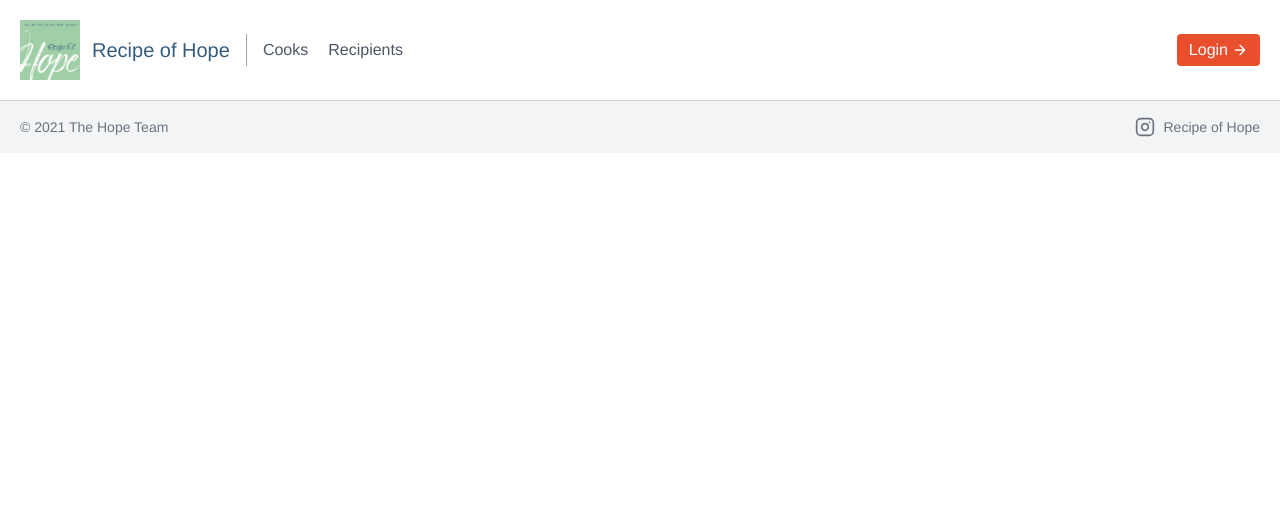
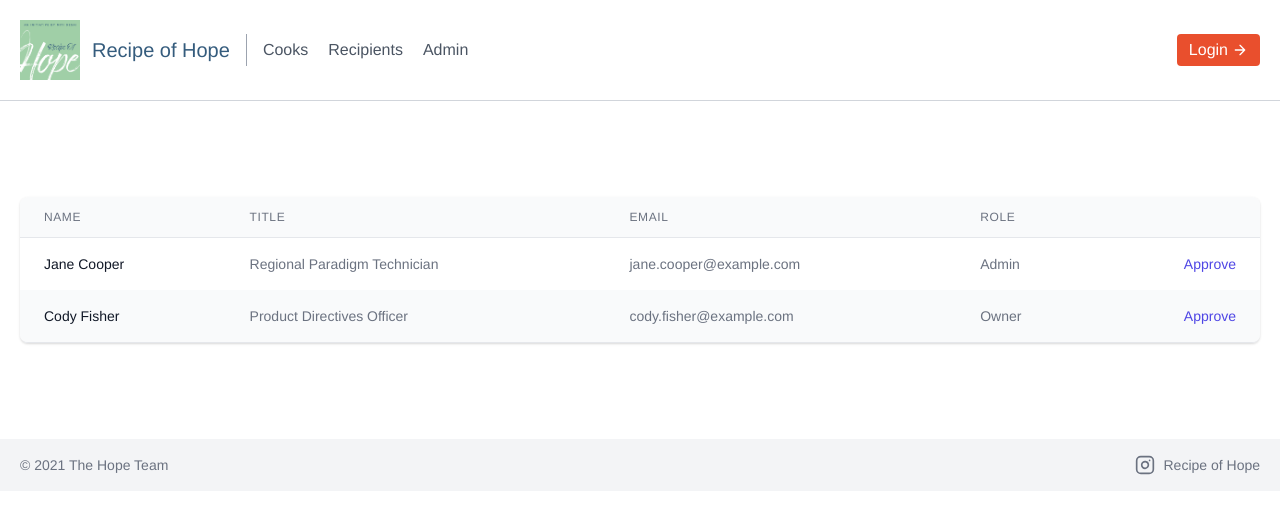
Before and after one commit to Recipeofhope/recipeofhope, a Vue app: page /admin in a window 1280 px wide. Shown: the top 514 px of the page. Built offline with nearby package versions, Linux system fonts and the light colour scheme.

Commit message:
intial commit for api integration

```diff
--- a/package.json
+++ b/package.json
@@ -16,6 +16,7 @@
     "@tailwindcss/forms": "^0.3.2",
     "@tailwindcss/postcss7-compat": "^2.0.2",
     "autoprefixer": "^9",
+    "axios": "^0.21.1",
     "bcrypt": "^5.0.1",
     "core-js": "^3.6.5",
     "dotenv": "^8.2.0",
--- a/src/components/Header.vue
+++ b/src/components/Header.vue
@@ -11,6 +11,7 @@
         <nav class="md:mr-auto md:ml-4 md:py-1 md:pl-4 md:border-l md:border-gray-400	flex flex-wrap items-center text-base justify-center">
           <router-link class="mr-5 hover:text-gray-900" to="/cook">Cooks</router-link>
           <router-link class="mr-5 hover:text-gray-900" to="/recipient">Recipients</router-link>
+          <router-link class="mr-5 hover:text-gray-900" to="/admin">Admin</router-link>
         </nav>
         <button class="inline-flex items-center text-white bg-button border-0 py-1 px-3 focus:outline-none hover:bg-button rounded mt-4 md:mt-0">
           Login
--- a/src/components/ProfileHeading.vue
+++ b/src/components/ProfileHeading.vue
@@ -10,7 +10,7 @@
           </svg>
         </span>
         <h2 class="text-2xl leading-7 text-gray-900 sm:text-3xl sm:truncate px-5">
-          <p class="font-bold">Hi, John Doe</p>
+          <p class="font-bold">Hi, {{name}}</p>
           <p class="text-sm text-gray-500 italic">Thank you for volunteeing as a cook.</p>
         </h2>
       </div>
@@ -22,3 +22,8 @@
     </div>
   </div>
 </template>
+<script>
+export default {
+  props: ['name']
+}
+</script>
--- a/src/router/index.js
+++ b/src/router/index.js
@@ -33,6 +33,14 @@ const routes = [
     // this generates a separate chunk (about.[hash].js) for this route
     // which is lazy-loaded when the route is visited.
     component: () => import(/* webpackChunkName: "about" */ '../views/Recipient.vue')
+  },
+  {
+    path: '/admin',
+    name: 'Admin',
+    // route level code-splitting
+    // this generates a separate chunk (about.[hash].js) for this route
+    // which is lazy-loaded when the route is visited.
+    component: () => import(/* webpackChunkName: "about" */ '../views/Admin.vue')
   }
 ]
 
--- /dev/null
+++ b/src/views/Admin.vue
@@ -0,0 +1,83 @@
+<template>
+  <div class="container px-5 py-24 mx-auto">
+    <div class="flex flex-col">
+      <div class="-my-2 overflow-x-auto sm:-mx-6 lg:-mx-8">
+        <div class="py-2 align-middle inline-block min-w-full sm:px-6 lg:px-8">
+          <div class="shadow overflow-hidden border-b border-gray-200 sm:rounded-lg">
+            <table class="min-w-full divide-y divide-gray-200">
+              <thead class="bg-gray-50">
+                <tr>
+                  <th scope="col" class="px-6 py-3 text-left text-xs font-medium text-gray-500 uppercase tracking-wider">
+                    Name
+                  </th>
+                  <th scope="col" class="px-6 py-3 text-left text-xs font-medium text-gray-500 uppercase tracking-wider">
+                    Title
+                  </th>
+                  <th scope="col" class="px-6 py-3 text-left text-xs font-medium text-gray-500 uppercase tracking-wider">
+                    Email
+                  </th>
+                  <th scope="col" class="px-6 py-3 text-left text-xs font-medium text-gray-500 uppercase tracking-wider">
+                    Role
+                  </th>
+                  <th scope="col" class="relative px-6 py-3">
+                    <span class="sr-only">Approve</span>
+                  </th>
+                </tr>
+              </thead>
+              <tbody>
+                <!-- Odd row -->
+                <tr class="bg-white">
+                  <td class="px-6 py-4 whitespace-nowrap text-sm font-medium text-gray-900">
+                    Jane Cooper
+                  </td>
+                  <td class="px-6 py-4 whitespace-nowrap text-sm text-gray-500">
+                    Regional Paradigm Technician
+                  </td>
+                  <td class="px-6 py-4 whitespace-nowrap text-sm text-gray-500">
+                    jane.cooper@example.com
+                  </td>
+                  <td class="px-6 py-4 whitespace-nowrap text-sm text-gray-500">
+                    Admin
+                  </td>
+                  <td class="px-6 py-4 whitespace-nowrap text-right text-sm font-medium">
+                    <a href="#" class="text-indigo-600 hover:text-indigo-900">Approve</a>
+                  </td>
+                </tr>
+
+                <!-- Even row -->
+                <tr class="bg-gray-50">
+                  <td class="px-6 py-4 whitespace-nowrap text-sm font-medium text-gray-900">
+                    Cody Fisher
+                  </td>
+                  <td class="px-6 py-4 whitespace-nowrap text-sm text-gray-500">
+                    Product Directives Officer
+                  </td>
+                  <td class="px-6 py-4 whitespace-nowrap text-sm text-gray-500">
+                    cody.fisher@example.com
+                  </td>
+                  <td class="px-6 py-4 whitespace-nowrap text-sm text-gray-500">
+                    Owner
+                  </td>
+                  <td class="px-6 py-4 whitespace-nowrap text-right text-sm font-medium">
+                    <a href="#" class="text-indigo-600 hover:text-indigo-900">Approve</a>
+                  </td>
+                </tr>
+
+                <!-- More people... -->
+              </tbody>
+            </table>
+          </div>
+        </div>
+      </div>
+    </div>
+  </div>
+</template>
+<script>
+export default {
+  data() {
+    return {
+      title: "This is an admin page."
+    }
+  }
+}
+</script>
--- a/src/views/Cook.vue
+++ b/src/views/Cook.vue
@@ -1,6 +1,6 @@
 <template>
   <div class="container px-5 py-24 mx-auto">
-    <ProfileHeading class="-mt-10 mb-12" />
+    <ProfileHeading :name="cookDetails.name" class="-mt-10 mb-12" />
     <Stats class="my-20" />
     <Schedule />
     <Details />
@@ -12,12 +12,39 @@ import Details from '@/components/Details.vue'
 import Schedule from '@/components/Schedule.vue'
 import Stats from '@/components/Stats.vue'
 
+import axios from 'axios'
+
 export default {
+  data() {
+    return {
+      cookID: '123',
+      cookDetails: {}
+    }
+  },
   components: {
     ProfileHeading,
     Details,
     Schedule,
     Stats
+  },
+  async mounted() {
+    try {
+      const response = await this.getCookData();
+      console.log(response);
+    } catch (error) {
+      console.log(error);
+    }
+  },
+  methods: {
+    async getCookData() {
+      try {
+        const data = await axios.get(`/cook/${this.cookID}`);
+        this.cookDetails = data;
+
+      } catch (error) {
+        console.log(error);
+      }
+    }
   }
 }
 </script>
```
Also changed, not shown: 1 other file (tests, documents, lock files or other folders).
